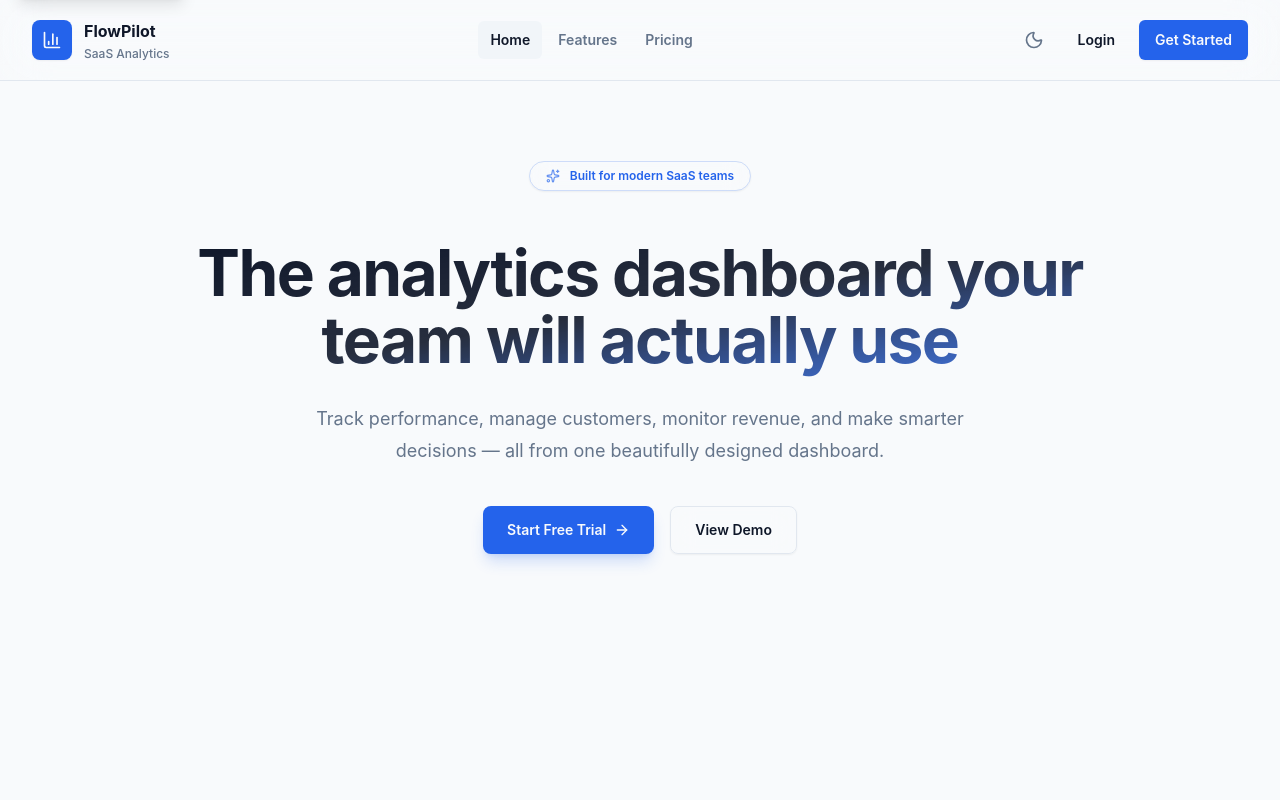
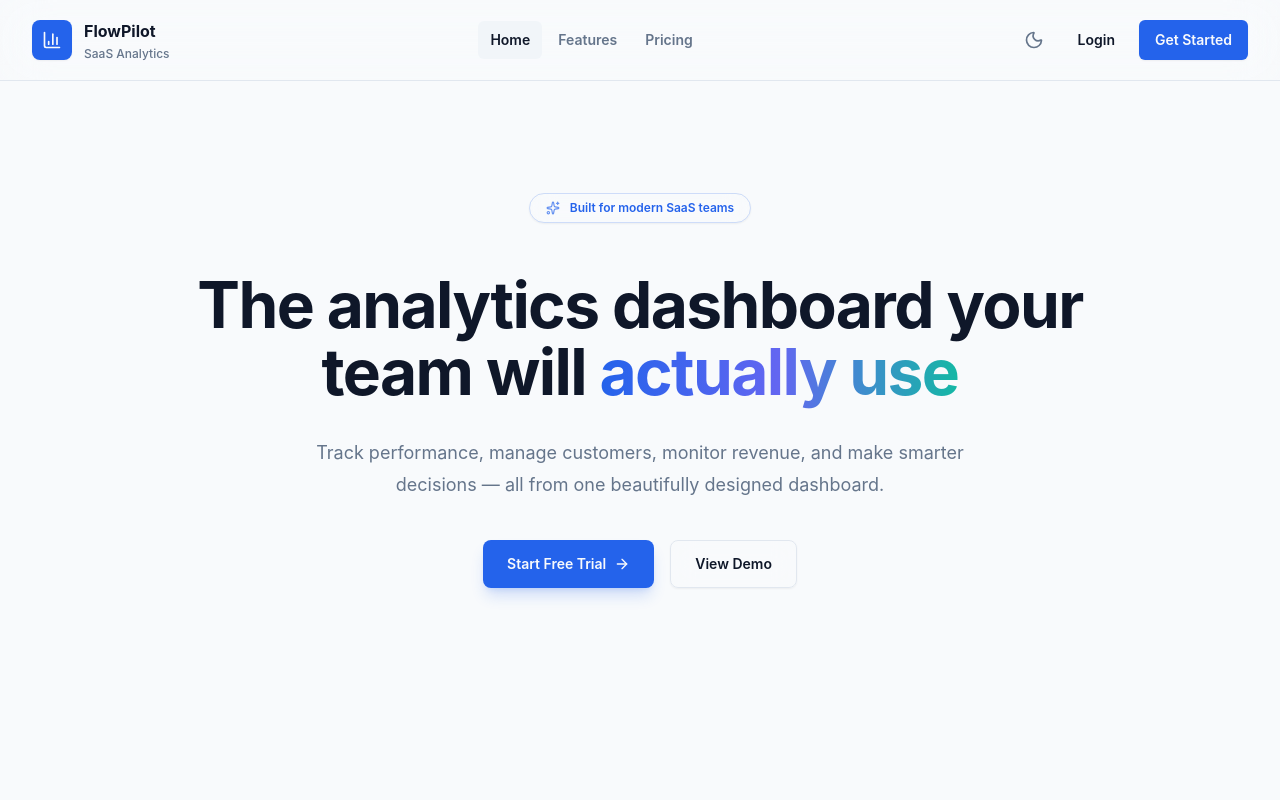
Before and after one commit to shantopaul/SaaS-Dashboard-Website, a React (Vite) app: page / in a window 1280 px wide. Shown: the top 800 px of the page. Built offline with nearby package versions, Linux system fonts and the light colour scheme.

Commit message:
Optimize hero layout, top padding breathing space, typography contrast, and bulletproof visually hidden accessibility skip links

```diff
--- a/src/components/layout/DashboardLayout.tsx
+++ b/src/components/layout/DashboardLayout.tsx
@@ -7,7 +7,7 @@ export function DashboardLayout() {
     <div className="flex min-h-screen w-full bg-muted/40">
       {/* Skip-to-content link: visible on focus, hidden otherwise */}
       <a
-        className="focus-ring fixed left-4 top-4 z-[200] block -translate-y-[150%] rounded-md bg-primary px-4 py-2 text-sm font-semibold text-primary-foreground shadow-lg transition-transform focus:translate-y-0"
+        className="sr-only focus:not-sr-only focus:fixed focus:left-4 focus:top-4 focus:z-[200] focus:inline-block focus:rounded-md focus:bg-primary focus:px-4 focus:py-2 focus:text-sm focus:font-semibold focus:text-primary-foreground focus:shadow-lg focus:outline-none focus:ring-2 focus:ring-ring"
         href="#main-content"
       >
         Skip to main content
--- a/src/components/layout/PublicLayout.tsx
+++ b/src/components/layout/PublicLayout.tsx
@@ -7,7 +7,7 @@ export function PublicLayout() {
     <div className="app-surface flex min-h-screen flex-col">
       {/* Skip-to-content for keyboard/AT users */}
       <a
-        className="focus-ring fixed left-4 top-4 z-[200] block -translate-y-[150%] rounded-md bg-primary px-4 py-2 text-sm font-semibold text-primary-foreground shadow-lg transition-transform focus:translate-y-0"
+        className="sr-only focus:not-sr-only focus:fixed focus:left-4 focus:top-4 focus:z-[200] focus:inline-block focus:rounded-md focus:bg-primary focus:px-4 focus:py-2 focus:text-sm focus:font-semibold focus:text-primary-foreground focus:shadow-lg focus:outline-none focus:ring-2 focus:ring-ring"
         href="#page-content"
       >
         Skip to main content
--- a/src/pages/public/LandingPage.tsx
+++ b/src/pages/public/LandingPage.tsx
@@ -97,10 +97,10 @@ export function LandingPage() {
           <div className="absolute inset-0 bg-[linear-gradient(to_right,hsl(var(--border)/0.16)_1px,transparent_1px),linear-gradient(to_bottom,hsl(var(--border)/0.16)_1px,transparent_1px)] bg-[size:44px_44px] [mask-image:radial-gradient(ellipse_60%_50%_at_50%_0%,#000_70%,transparent_100%)]" />
         </div>
 
-        <div className="container-shell grid min-h-[calc(100vh-5rem)] content-center gap-10 py-16 lg:py-20">
+        <div className="container-shell flex flex-col items-center justify-center min-h-[calc(100vh-5rem)] gap-12 pt-28 pb-20 text-center">
           <motion.div
             animate="visible"
-            className="mx-auto max-w-4xl text-center"
+            className="mx-auto flex max-w-4xl flex-col items-center text-center"
             initial="hidden"
             transition={{ duration: 0.55, ease: "easeOut" }}
             variants={fadeUp}
@@ -114,9 +114,12 @@ export function LandingPage() {
               <span>Built for modern SaaS teams</span>
             </div>
 
-            {/* Premium Metallic Gradient Title */}
-            <h1 className="mt-6 bg-gradient-to-br from-foreground via-foreground/90 to-primary/85 bg-clip-text text-display-md font-extrabold tracking-tight text-transparent pb-1.5 sm:text-display-lg">
-              The analytics dashboard your team will actually use
+            {/* Premium Dynamic Glowing Gradient Title */}
+            <h1 className="mt-6 text-display-md font-extrabold tracking-tight text-foreground pb-2 sm:text-display-lg">
+              The analytics dashboard your team will{" "}
+              <span className="bg-gradient-to-r from-primary via-indigo-500 to-accent bg-clip-text text-transparent">
+                actually use
+              </span>
             </h1>
 
             <p className="mx-auto mt-6 max-w-2xl text-body-lg text-muted-foreground">
```
